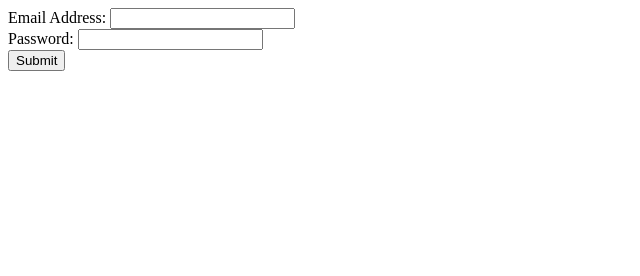
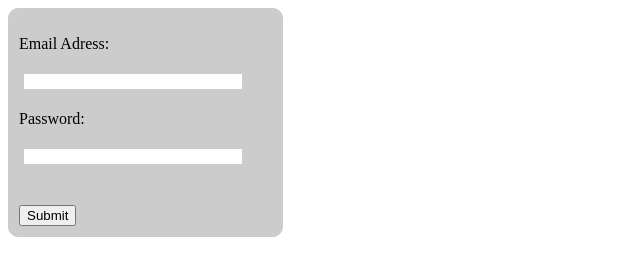
Before and after one commit to Nkechizim/user-input-verification, a website: page index.html in a window 1280 px wide. Shown: the whole page, without its empty margins (0-640 px from the left). Drawn offline with nearby package versions, Linux system fonts and the light colour scheme.

Commit message:
Some css changes

```diff
--- a/index.html
+++ b/index.html
@@ -1,17 +1,41 @@
 <html>
+    <head>
+        <title>User Input Verification</title>
+        <style>
+            #form{
+                float: left;
+                border: 1px, #ccc, solid;
+                border-radius: 10px;
+                padding: 10px;
+                background: #ccc;
+                width: 20%;
+                margin:0 auto;
+            }
+            input{
+                height: 25px;
+                width: 90%;
+                border: 5px, #ccc, solid;
+                box-shadow:dimgray;
+            }
+        </style>
+    </head>
     <body>
         <form action="/" method="POST" id="form">
             <div class="form-group">
-                <label for="email">Email Address:</label>
+                <p>Email Adress: </p>
                 <input type="email" class="form-control" name="email">
             </div>
             <div class="form-group">
-                <label for="pwd">Password:</label>
+                <p>Password: </p>
                 <input type="password" class="form-control" name="password">
             </div>
             <div>
+                    <br></br>
+            </div >
+            <div>
                 <button type="submit" class="btn btn-default">Submit</button>
             </div >
+
             <div class="col-lg-4"></div>
         </form>
 
```
